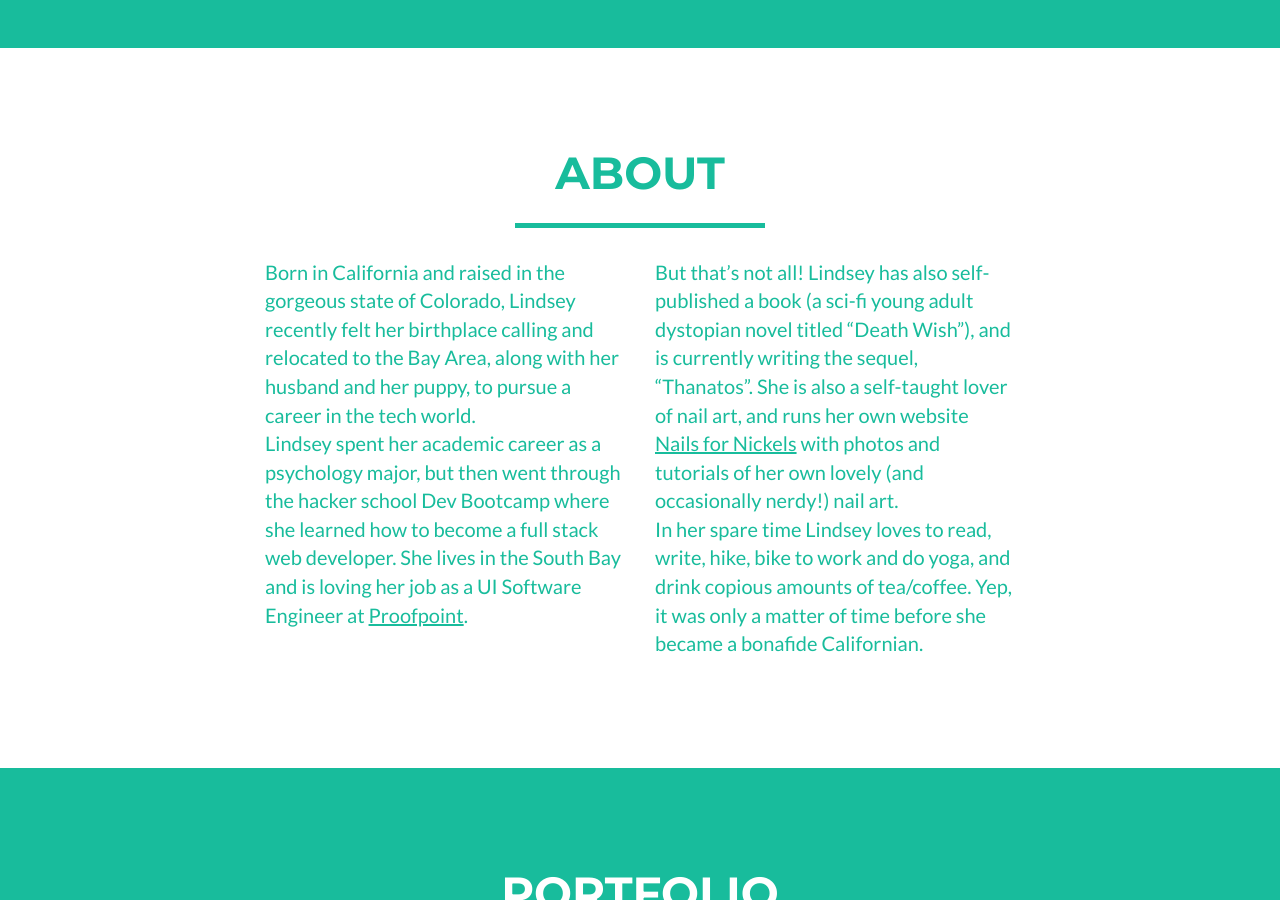
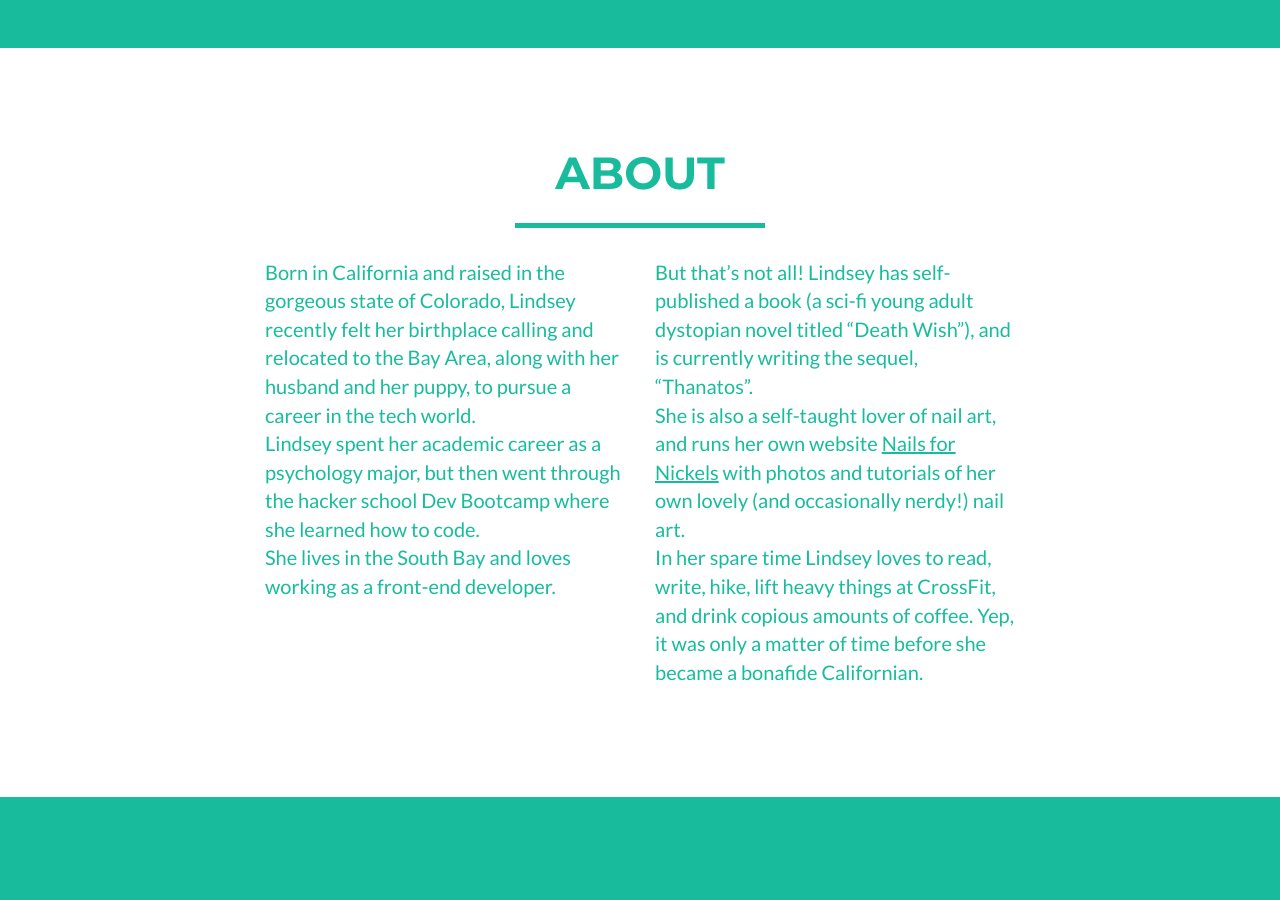
Before and after one commit to lindseymenges/lindseymenges.github.io, a Jekyll site: the page built from _posts/2016-04-04-headline.markdown, in a window 1280 px wide and 900 px high, scrolled down 331 px. Built offline with Jekyll 4.4.1, drawn with Linux system fonts in a browser that asks for light colours.

Commit message:
2018/04/12 Update

```diff
--- a/_includes/about.html
+++ b/_includes/about.html
@@ -11,12 +11,16 @@
                 <div class="col-lg-4 col-lg-offset-2">
                     <p>Born in California and raised in the gorgeous state of Colorado, Lindsey recently felt her birthplace calling and relocated to the Bay Area, along with her husband and her puppy, to pursue a career in the tech world.
                     <br>
-                    Lindsey spent her academic career as a psychology major, but then went through the hacker school Dev Bootcamp where she learned how to become a full stack web developer. She lives in the South Bay and is loving her job as a UI Software Engineer at <a href="http://proofpoint.com/">Proofpoint</a>.</p>
+                    Lindsey spent her academic career as a psychology major, but then went through the hacker school Dev Bootcamp where she learned how to code.
+                    <br>
+                    She lives in the South Bay and loves working as a front-end developer.</p>
                 </div>
                 <div class="col-lg-4">
-                    <p>But that’s not all! Lindsey has also self-published a book (a sci-fi young adult dystopian novel titled “Death Wish”), and is currently writing the sequel, “Thanatos”. She is also a self-taught lover of nail art, and runs her own website <a href="http://nailsfornickels.com">Nails for Nickels</a> with photos and tutorials of her own lovely (and occasionally nerdy!) nail art.
+                    <p>But that’s not all! Lindsey has self-published a book (a sci-fi young adult dystopian novel titled “Death Wish”), and is currently writing the sequel, “Thanatos”.
                     <br>
-                    In her spare time Lindsey loves to read, write, hike, bike to work and do yoga, and drink copious amounts of tea/coffee. Yep, it was only a matter of time before she became a bonafide Californian.</p>
+                    She is also a self-taught lover of nail art, and runs her own website <a href="http://nailsfornickels.com">Nails for Nickels</a> with photos and tutorials of her own lovely (and occasionally nerdy!) nail art.
+                    <br>
+                    In her spare time Lindsey loves to read, write, hike, lift heavy things at CrossFit, and drink copious amounts of coffee. Yep, it was only a matter of time before she became a bonafide Californian.</p>
                 </div>
             </div>
         </div>
--- a/_posts/2016-04-04-headline.markdown
+++ b/_posts/2016-04-04-headline.markdown
@@ -4,7 +4,7 @@ modal-id: 1
 date: 2016-04-04
 title: Headline
 img: headline.png
-link: http://headline.adammenges.com
+link: http://headline.lindseymenges.com
 project-date: April 2016
 description: Bring the top new stories straight to you! - co-created by Lindsey & Adam
 disabled: false
--- a/css/sections.css
+++ b/css/sections.css
@@ -55,6 +55,11 @@
   text-align: center;
 }
 
+/*#portfolio .container .row .store-links-container img {
+  height: 75px;
+  border-radius: 5px;
+}*/
+
 @media(max-width: 770px) {
   #portfolio .container .row .portfolio-item {
       width: 100%;
```
Also changed, not shown: _includes/portfolio_grid.html (+11 -0 lines), img/store_badges/amazon_badge.png (added), img/store_badges/ibooks_badge.svg (added), img/store_badges/nook_badge.png (added), 2 other files.
